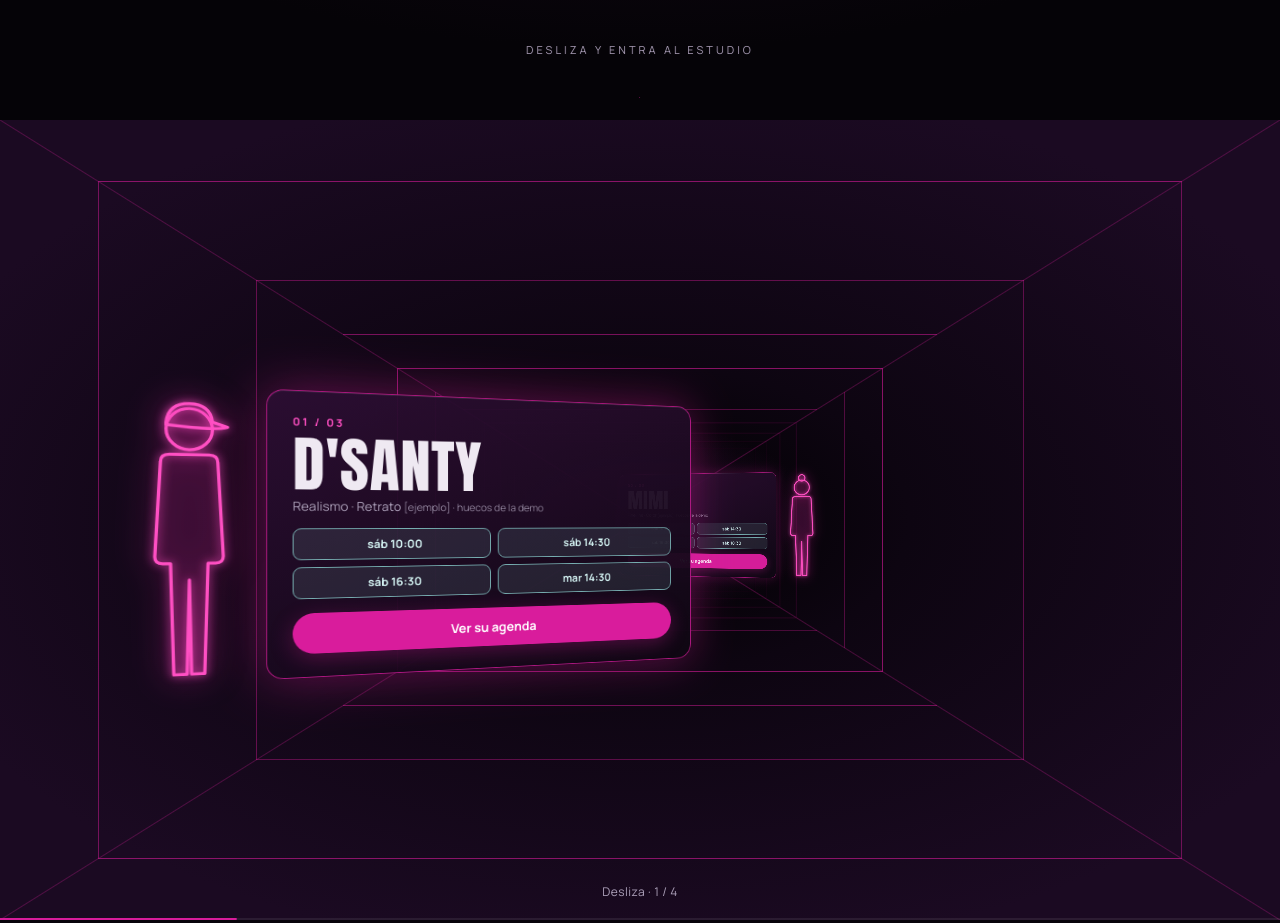
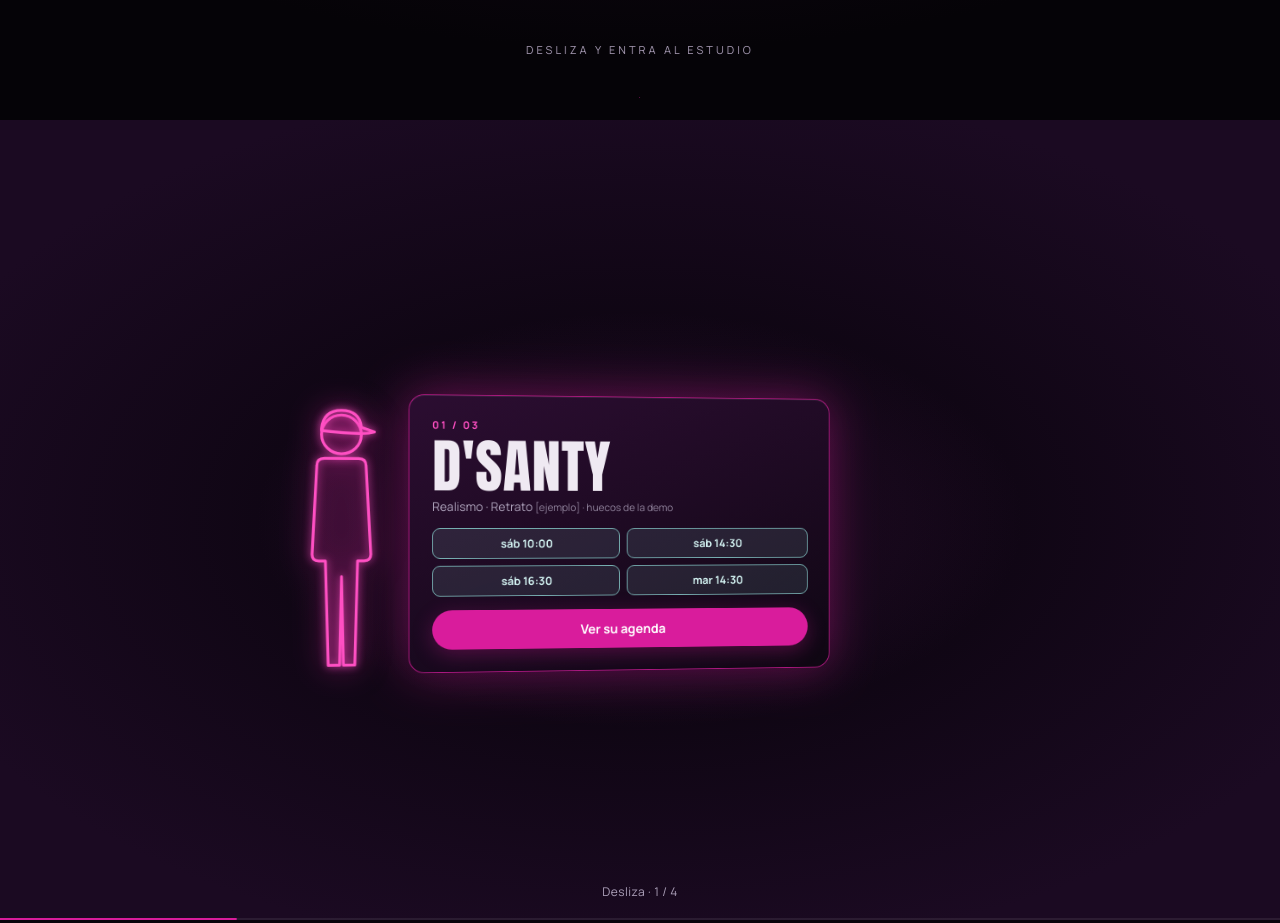
Before and after one commit to clipeya/demos, a plain HTML site: page adikto/index.html in a window 1280 px wide. Shown: the part 680-1603 px from the top of the page. Drawn offline with Linux system fonts and the light colour scheme.

Commit message:
Adikto: pasillo sin líneas, movimiento suave y parada en cada ficha (Andy 28-nov 09:37)
Co-Authored-By: Claude Opus 5.5 <noreply@anthropic.com>

```diff
--- a/adikto/estilo.css
+++ b/adikto/estilo.css
@@ -90,10 +90,9 @@ section{scroll-margin-top:var(--cab)}
 .artistas{display:grid;gap:28px;padding:0 var(--gut);max-width:1180px;margin:0 auto}
 .pasillo.vivo{height:760vh;height:760svh}
 .vivo .escena{position:sticky;top:0;height:100vh;height:100svh;padding:0;overflow:hidden;clip-path:inset(0);perspective:720px;perspective-origin:50% 50%;background:radial-gradient(60% 55% at 50% 50%,#000 0,#0d0511 35%,#1b0a22 100%)}
-.vivo .fuga{display:block;position:absolute;inset:0;pointer-events:none;background:
-  linear-gradient(to top right,transparent calc(50% - 1px),rgba(217,28,156,.28) 50%,transparent calc(50% + 1px)),
-  linear-gradient(to top left,transparent calc(50% - 1px),rgba(217,28,156,.28) 50%,transparent calc(50% + 1px)),
-  radial-gradient(14% 12% at 50% 50%,rgba(108,34,115,.35),transparent)}
+/* 28-nov Andy: sin las líneas diagonales del pasillo; solo queda la luz del fondo */
+.vivo .fuga{display:block;position:absolute;inset:0;pointer-events:none;background:radial-gradient(30% 26% at 50% 50%,rgba(108,34,115,.32),transparent)}
+
 /* cada capa 3D recorta lo suyo: WebKit no siempre deja que el overflow:hidden de un abuelo recorte hijos con translateZ */
 .vivo .marcos{display:block;position:absolute;inset:0;perspective:720px;pointer-events:none;overflow:hidden}
 .marco{position:absolute;left:50%;top:50%;width:100%;height:100%;border:1.5px solid rgba(217,28,156,.6);will-change:transform,opacity;visibility:hidden}
--- a/adikto/web.js
+++ b/adikto/web.js
@@ -122,11 +122,13 @@
   const PASO = 1400;
   const PARADAS = arts.map((_, i) => (i + 1) * PASO);
   const FIN = PARADAS[PARADAS.length - 1];
-  const MARCOS = []; for (let z = 350; z <= FIN + 900; z += 350) MARCOS.push(z);
+  // 28-nov 09:37 Andy: «no tienen que salir las líneas del pasillo» → sin marcos (antes cada 350 px de fondo).
+  const MARCOS = [];
   const marcosEl = MARCOS.map(() => { const m = document.createElement('i'); m.className = 'marco'; $('#marcos').appendChild(m); return m; });
   // Tramos: viaje (1) + parada quieta (0,75) por tarjeta; la cámara se para con la tarjeta delante.
-  const VIAJE = 1, QUIETO = 0.75, TOTAL = PARADAS.length * (VIAJE + QUIETO);
-  const suave = x => x < .5 ? 4 * x * x * x : 1 - Math.pow(-2 * x + 2, 3) / 2;
+  const VIAJE = 1, QUIETO = 1.4, TOTAL = PARADAS.length * (VIAJE + QUIETO);
+  // 28-nov Andy: «movimiento menos evidente, menos cuadriculado» → curva seno (arranca y frena sin tirón) en vez de cúbica.
+  const suave = x => 0.5 - 0.5 * Math.cos(Math.PI * x);
   const DELANTE = 130; // a cuánta distancia se para la cámara de la tarjeta
   function camara(p) {
     let u = p * TOTAL;
@@ -148,15 +150,15 @@
     barra.style.transform = 'scaleX(' + p.toFixed(4) + ')';
     const nAct = Math.min(arts.length, Math.floor(p * TOTAL / (VIAJE + QUIETO)) + 1);
     if (guiaN.textContent !== nAct + ' / ' + arts.length) guiaN.textContent = nAct + ' / ' + arts.length;
-    const movil = ancho < 760, dx = movil ? ancho * 0.04 : Math.min(ancho * 0.19, 290), giro = movil ? 8 : 15;
+    const movil = ancho < 760, dx = movil ? 0 : Math.min(ancho * 0.07, 110), giro = movil ? 0 : 4;
     arts.forEach((el, i) => {
       const rel = cam.z - PARADAS[i];               // <0: aún delante · >0: ya la has pasado
       const lejos = Math.max(0, -rel);
-      let o = rel > 0 ? 1 - rel / 200 : 1 - Math.max(0, lejos - 1500) / 1300;
+      let o = rel > 0 ? 1 - rel / 200 : (i === 0 ? 1 : 1 - Math.max(0, lejos - 380) / 650); // solo se ve la tarjeta a la que vas (la 1.ª, desde el principio)
       o = Math.max(0, Math.min(1, o));
       const s = lado(el);
       // al pasar de largo, la tarjeta se aparta hacia su pared
-      const fuera = rel > -DELANTE ? (rel + DELANTE) * 1.4 * (s || 0) : 0;
+      const fuera = rel > -DELANTE ? (rel + DELANTE) * 0.6 * (s || 0) : 0;
       // CAUSA DEL DESBORDE (28-nov): lo ya pasado seguía en el DOM con visibility:hidden y translateZ por encima de la
       // perspectiva (detrás de la cámara). visibility:hidden SÍ cuenta para el ancho desplazable y WebKit (Safari iOS)
       // proyecta esas cajas enormes hacia los lados. Ahora: lo invisible sale del flujo (display:none) y z nunca pasa de 260 px.
@@ -189,12 +191,27 @@
     return Math.round(pasillo.offsetTop + Math.min(1, u / TOTAL) * total);
   }
   window.AdiktoPasillo = { posicion, vivo: () => vivo, n: arts.length };
+  // 28-nov Andy: «que pare justamente en la ficha de cada tatuador». El imán CSS (scroll-snap) atrapaba la rueda (revisor-web, vuelta 1).
+  // Ahora: tramo quieto largo por ficha + al soltar el scroll en el último 35 % de un viaje, termina de llegar SOLO hacia delante.
+  let dir = 1, ultY = scrollY, t0 = 0;
+  function asentar() {
+    const total = pasillo.offsetHeight - innerHeight, y = scrollY - pasillo.offsetTop;
+    if (y <= 0 || y >= total) return;
+    const u = y / total * TOTAL, seg = VIAJE + QUIETO, k = Math.floor(u / seg), dentro = u - k * seg;
+    if (dentro >= VIAJE || k >= arts.length) return;          // ya está quieta delante de una ficha
+    const frac = dentro / VIAJE;
+    let destino = null;
+    if (dir > 0 && frac > 0.65) destino = posicion(k);         // casi llegando a la ficha k
+    else if (dir < 0 && frac < 0.35 && k > 0) destino = posicion(k - 1); // subiendo, casi de vuelta en la anterior
+    if (destino !== null && Math.abs(destino - scrollY) > 4) scrollTo({ top: destino, behavior: 'smooth' });
+  }
   if (vivo) {
     pasillo.classList.add('vivo');
     let enVista = false, pend2 = false;
     new IntersectionObserver(es => { enVista = es[0].isIntersecting; if (enVista) pintarPasillo(); }).observe(pasillo);
     addEventListener('scroll', () => { if (enVista && !pend2) { pend2 = true; requestAnimationFrame(() => { pend2 = false; pintarPasillo(); }); } }, { passive: true });
     addEventListener('resize', () => { ancho = innerWidth; pintarPasillo(); });
+    addEventListener('scroll', () => { const y = scrollY; if (y !== ultY) dir = y > ultY ? 1 : -1; ultY = y; clearTimeout(t0); if (enVista) t0 = setTimeout(asentar, 220); }, { passive: true });
     pintarPasillo();
   }
 
```
